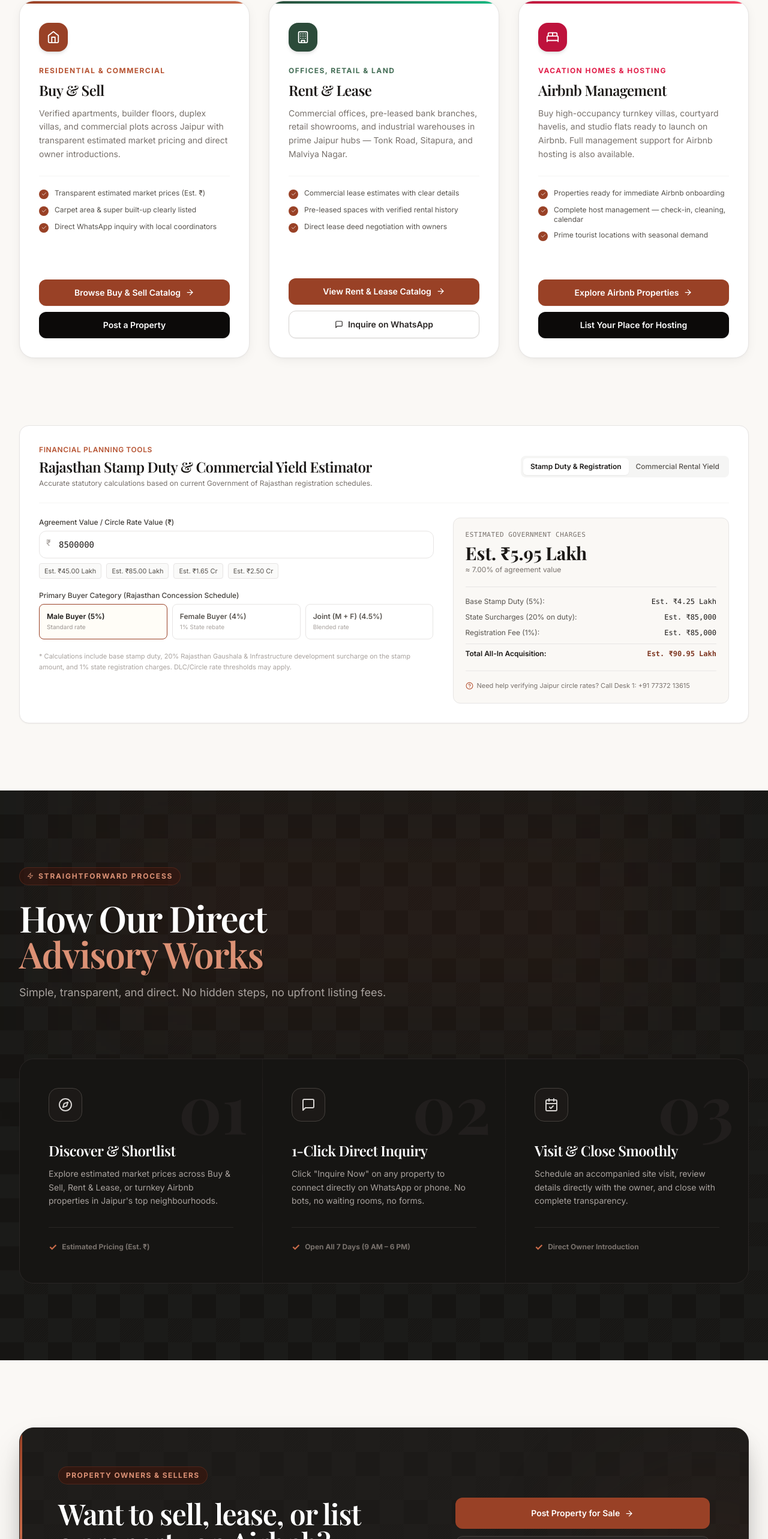
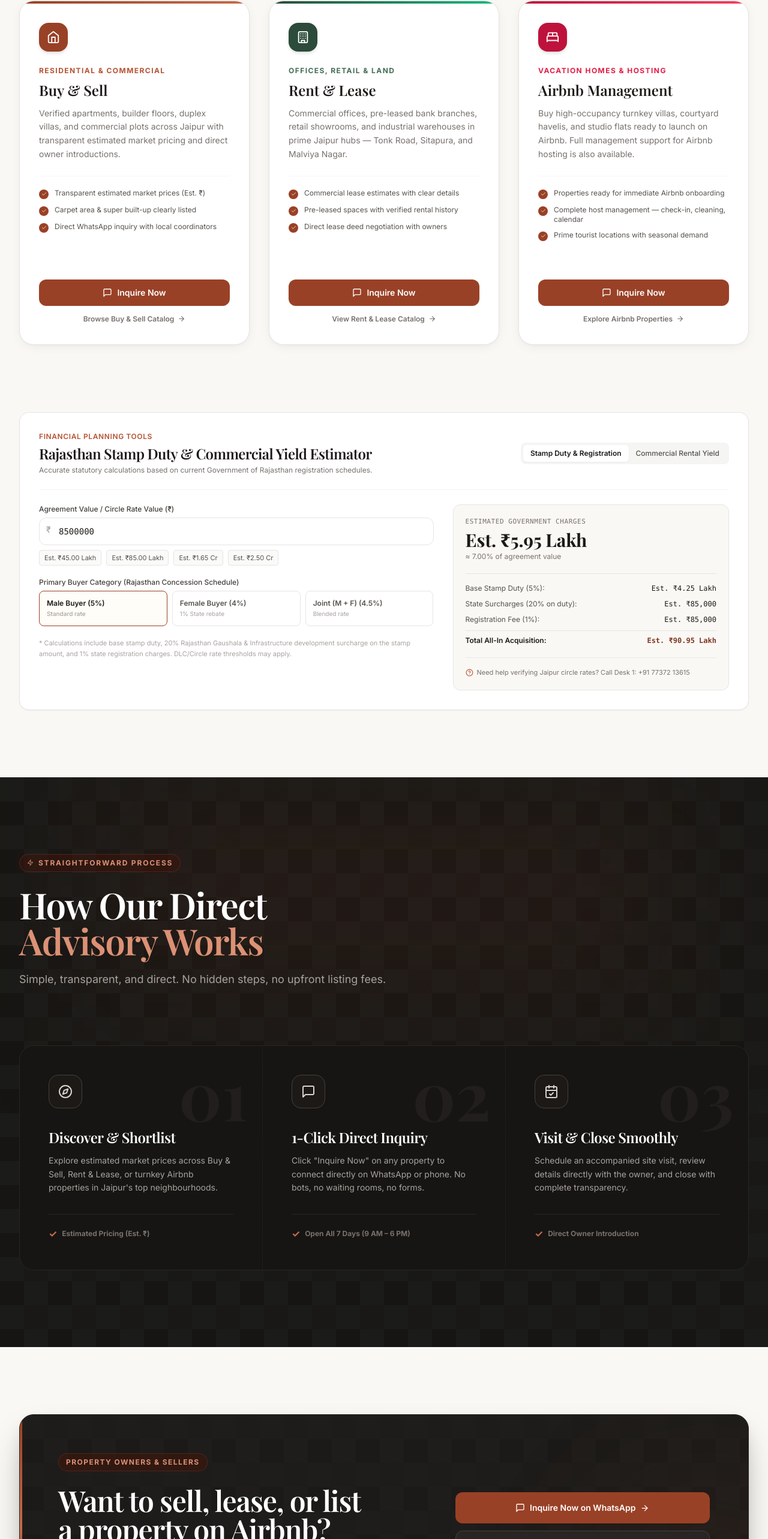
Before and after one commit to rohanjangir31/jaipur-realestate, a React (Vite) app in the folder client/: page / in a window 1280 px wide. Shown: the part 2383-4949 px from the top of the page at 60% size. Built offline with nearby package versions, Linux system fonts and the light colour scheme; no server answers; a web font is replaced by a local one.

Commit message:
feat(cro): replace submission buttons with Inquire Now CTAs across homepage cards and listings

```diff
--- a/client/src/components/layout/Footer.jsx
+++ b/client/src/components/layout/Footer.jsx
@@ -11,21 +11,21 @@ const FOOTER_LINKS = {
     { label: 'Commercial Offices',         to: '/buy?propertyType=Commercial Office/Shop' },
     { label: 'Vaishali Nagar',             to: '/buy?locality=Vaishali%20Nagar' },
     { label: 'Jagatpura Properties',       to: '/buy?locality=Jagatpura' },
-    { label: 'Post a Property →',          to: '/buy/submit', highlight: true },
+    { label: 'Inquire on WhatsApp →',      to: 'https://wa.me/917737213615?text=Hello%20Jaipur%20Estates%2C%20I%20would%20like%20to%20inquire%20about%20Buy%20%26%20Sell%20properties', highlight: true, isExternal: true },
   ],
   'Rent & Lease': [
     { label: 'Pre-Leased Commercial',      to: '/invest?assetClass=Pre-Leased%20Commercial' },
     { label: 'Industrial & Warehousing',   to: '/invest?assetClass=Industrial%20Lease' },
     { label: 'Commercial Office Lease',    to: '/invest?assetClass=Commercial%20Office%20Lease' },
     { label: 'Full Lease Catalog',         to: '/invest' },
-    { label: 'List for Rent / Lease →',    to: '/buy/submit', highlight: true },
+    { label: 'Inquire on WhatsApp →',      to: 'https://wa.me/919664247662?text=Hello%20Jaipur%20Estates%2C%20I%20would%20like%20to%20inquire%20about%20Rent%20%26%20Lease%20spaces', highlight: true, isExternal: true },
   ],
   'Airbnb & Stays': [
     { label: 'Turnkey Airbnb Havelis',     to: '/stay?stayType=Airbnb%20Haveli' },
     { label: 'Luxury Airbnb Villas',       to: '/stay?stayType=Airbnb%20Luxury%20Villa' },
     { label: 'Boutique Homestays',         to: '/stay?stayType=Airbnb%20Homestay' },
     { label: 'Airbnb Studio Flats',        to: '/stay?stayType=Airbnb%20Studio%20Apartment' },
-    { label: 'List for Airbnb Hosting →',  to: '/stay/host/submit', highlight: true },
+    { label: 'Inquire on WhatsApp →',      to: 'https://wa.me/916376312638?text=Hello%20Jaipur%20Estates%2C%20I%20would%20like%20to%20inquire%20about%20Airbnb%20stays%20and%20hosting', highlight: true, isExternal: true },
   ],
 };
 
@@ -134,8 +134,22 @@ export default function Footer() {
                 {category}
               </h4>
               <ul className="space-y-3">
-                {links.map(({ label, to, highlight }) => (
+                {links.map(({ label, to, highlight, isExternal }) => (
                   <li key={label}>
+                    {isExternal ? (
+                      <a
+                        href={to}
+                        target="_blank"
+                        rel="noopener noreferrer"
+                        className={`text-sm transition-colors inline-flex items-center gap-1 ${
+                          highlight
+                            ? 'text-terracotta-400 hover:text-terracotta-300 font-semibold'
+                            : 'text-stone-400 hover:text-white'
+                        }`}
+                      >
+                        {label}
+                      </a>
+                    ) : (
                       <Link
                         to={to}
                         onClick={scrollToTop}
@@ -147,6 +161,7 @@ export default function Footer() {
                       >
                         {label}
                       </Link>
+                    )}
                   </li>
                 ))}
               </ul>
--- a/client/src/pages/Home.jsx
+++ b/client/src/pages/Home.jsx
@@ -26,8 +26,10 @@ const SERVICES = [
       'Carpet area & super built-up clearly listed',
       'Direct WhatsApp inquiry with local coordinators',
     ],
-    primaryCta: { label: 'Browse Buy & Sell Catalog', to: '/buy' },
-    secondaryCta: { label: 'Post a Property', to: '/buy/submit' },
+    catalogTo: '/buy',
+    catalogLabel: 'Browse Buy & Sell Catalog',
+    phone: CONTACT_NUMBERS[0],
+    waMessage: 'Hello Jaipur Estates, I would like to inquire about Buy & Sell properties in Jaipur.',
     iconBg: 'bg-terracotta-700',
   },
   {
@@ -42,8 +44,10 @@ const SERVICES = [
       'Pre-leased spaces with verified rental history',
       'Direct lease deed negotiation with owners',
     ],
-    primaryCta: { label: 'View Rent & Lease Catalog', to: '/invest' },
-    secondaryCta: null,
+    catalogTo: '/invest',
+    catalogLabel: 'View Rent & Lease Catalog',
+    phone: CONTACT_NUMBERS[1],
+    waMessage: 'Hello Jaipur Estates, I would like to inquire about Rent & Lease commercial properties in Jaipur.',
     iconBg: 'bg-sage-700',
   },
   {
@@ -58,8 +62,10 @@ const SERVICES = [
       'Complete host management — check-in, cleaning, calendar',
       'Prime tourist locations with seasonal demand',
     ],
-    primaryCta: { label: 'Explore Airbnb Properties', to: '/stay' },
-    secondaryCta: { label: 'List Your Place for Hosting', to: '/stay/host/submit' },
+    catalogTo: '/stay',
+    catalogLabel: 'Explore Airbnb Properties',
+    phone: CONTACT_NUMBERS[2],
+    waMessage: 'Hello Jaipur Estates, I would like to inquire about Airbnb turnkey properties and hosting management in Jaipur.',
     iconBg: 'bg-rose-700',
   },
 ];
@@ -339,7 +345,7 @@ export default function Home() {
         </div>
 
         <div className="grid grid-cols-1 md:grid-cols-3 gap-8">
-          {SERVICES.map(({ icon: Icon, eyebrow, title, description, features, primaryCta, secondaryCta, accentColor, iconBg }) => (
+          {SERVICES.map(({ icon: Icon, eyebrow, title, description, features, catalogTo, catalogLabel, phone, waMessage, accentColor, iconBg }) => (
             <div key={title}
                  className="group relative bg-white rounded-3xl border border-stone-200 overflow-hidden
                             shadow-card hover:shadow-card-hover hover:-translate-y-2
@@ -364,10 +370,11 @@ export default function Home() {
                 }`}>
                   {eyebrow}
                 </span>
-                <h3 className="font-serif text-2xl text-stone-900 mb-3 group-hover:text-terracotta-700
-                               transition-colors duration-200">
+                <Link to={catalogTo}
+                      className="font-serif text-2xl text-stone-900 mb-3 hover:text-terracotta-700
+                                 transition-colors duration-200 block">
                   {title}
-                </h3>
+                </Link>
                 <p className="text-sm text-stone-500 leading-relaxed mb-6">{description}</p>
 
                 <ul className="space-y-2.5 border-t border-stone-100 pt-5 mb-8">
@@ -383,22 +390,21 @@ export default function Home() {
               </div>
 
               <div className="p-8 pt-0 space-y-2.5">
-                <Link to={primaryCta.to}
-                      className="btn-terracotta w-full justify-center text-sm">
-                  {primaryCta.label} <ArrowRight size={15} />
+                <a
+                  href={`https://wa.me/${phone.cleanNumber}?text=${encodeURIComponent(waMessage)}`}
+                  target="_blank"
+                  rel="noopener noreferrer"
+                  className="btn-terracotta w-full justify-center text-sm font-semibold flex items-center gap-2 shadow-sm"
+                >
+                  <MessageSquare size={16} /> Inquire Now
+                </a>
+                <Link
+                  to={catalogTo}
+                  className="inline-flex items-center justify-center gap-1.5 w-full text-xs font-semibold text-stone-500 hover:text-terracotta-700 transition-colors pt-1"
+                >
+                  <span>{catalogLabel}</span>
+                  <ArrowRight size={13} />
                 </Link>
-                {secondaryCta ? (
-                  <Link to={secondaryCta.to}
-                        className="btn-primary w-full justify-center text-sm">
-                    {secondaryCta.label}
-                  </Link>
-                ) : (
-                  <a href={`https://wa.me/${primaryPhone.cleanNumber}?text=Hello%20Jaipur%20Estates%2C%20I%20am%20looking%20for%20a%20${encodeURIComponent(title)}%20property`}
-                     target="_blank" rel="noopener noreferrer"
-                     className="btn-secondary w-full justify-center text-sm">
-                    <MessageSquare size={14} /> Inquire on WhatsApp
-                  </a>
-                )}
               </div>
             </div>
           ))}
@@ -496,22 +502,23 @@ export default function Home() {
                 a property on Airbnb?
               </h2>
               <p className="text-stone-400 text-base leading-relaxed">
-                Submit your property details to our catalog. We connect you directly with genuine buyers,
-                corporate tenants, and homestay travellers across Jaipur.
+                Connect directly with our advisory desk. We feature your property to genuine buyers,
+                corporate tenants, and homestay travellers across Jaipur through an accompanied, transparent process.
               </p>
             </div>
             <div className="lg:col-span-5 flex flex-col gap-3">
-              <Link to="/buy/submit"
-                    className="btn-terracotta text-center justify-center !py-4 text-sm">
-                Post Property for Sale <ArrowRight size={15} />
-              </Link>
-              <Link to="/stay/host/submit"
-                    className="inline-flex items-center justify-center gap-2 text-sm font-semibold
-                               text-stone-200 bg-stone-800 border border-stone-700
-                               hover:border-stone-600 hover:bg-stone-700
-                               px-6 py-4 rounded-xl transition-all duration-200">
-                List for Airbnb Management
-              </Link>
+              <a href={`https://wa.me/${primaryPhone.cleanNumber}?text=Hello%20Jaipur%20Estates%2C%20I%20am%20a%20property%20owner%20looking%20to%20sell%20or%20lease%20a%20property%20in%20Jaipur.`}
+                 target="_blank" rel="noopener noreferrer"
+                 className="btn-terracotta text-center justify-center !py-4 text-sm flex items-center gap-2">
+                <MessageSquare size={16} /> Inquire Now on WhatsApp <ArrowRight size={15} />
+              </a>
+              <a href={primaryPhone.tel}
+                 className="inline-flex items-center justify-center gap-2 text-sm font-semibold
+                            text-stone-200 bg-stone-800 border border-stone-700
+                            hover:border-stone-600 hover:bg-stone-700
+                            px-6 py-4 rounded-xl transition-all duration-200">
+                <Phone size={14} /> Call Coordinator Desk ({primaryPhone.number})
+              </a>
             </div>
           </div>
         </div>
--- a/client/src/pages/buy/BuyListings.jsx
+++ b/client/src/pages/buy/BuyListings.jsx
@@ -116,12 +116,14 @@ export default function BuyListings() {
           </div>
 
           <div className="flex items-center gap-3">
-            <Link
-              to="/buy/submit"
-              className="btn-terracotta text-xs !py-2.5 !px-4 whitespace-nowrap shadow-sm"
+            <a
+              href={`https://wa.me/${primaryPhone.cleanNumber}?text=${encodeURIComponent('Hello Jaipur Estates, I would like to inquire about Buy & Sell properties in Jaipur.')}`}
+              target="_blank"
+              rel="noopener noreferrer"
+              className="btn-terracotta text-xs !py-2.5 !px-4 whitespace-nowrap shadow-sm flex items-center gap-1.5"
             >
-              <Plus size={15} /> Post Property for Sale
-            </Link>
+              <MessageSquare size={14} /> Inquire Now
+            </a>
           </div>
         </div>
 
--- a/client/src/pages/stay/StayListings.jsx
+++ b/client/src/pages/stay/StayListings.jsx
@@ -119,12 +119,14 @@ export default function StayListings() {
           </div>
 
           <div className="flex items-center gap-3">
-            <Link
-              to="/stay/host/submit"
+            <a
+              href={`https://wa.me/916376312638?text=${encodeURIComponent('Hello Jaipur Estates, I would like to inquire about Airbnb turnkey properties and hosting management in Jaipur.')}`}
+              target="_blank"
+              rel="noopener noreferrer"
               className="btn-terracotta text-xs !py-2.5 !px-4 whitespace-nowrap shadow-sm flex items-center gap-1.5"
             >
-              <Plus size={15} /> List for Airbnb Hosting
-            </Link>
+              <MessageSquare size={14} /> Inquire Now
+            </a>
           </div>
         </div>
 
```
Lines whose indentation alone changed are shown as unchanged.
